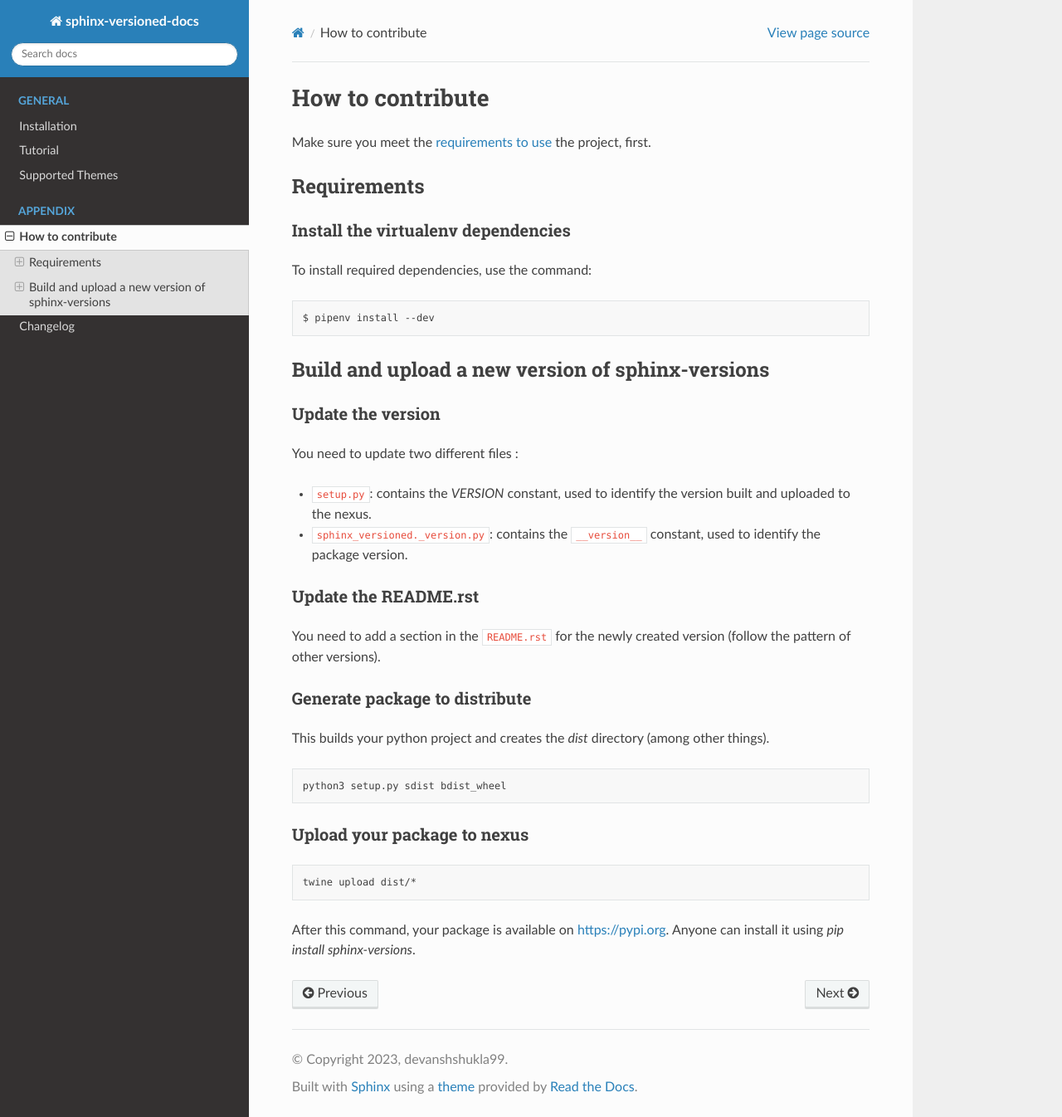
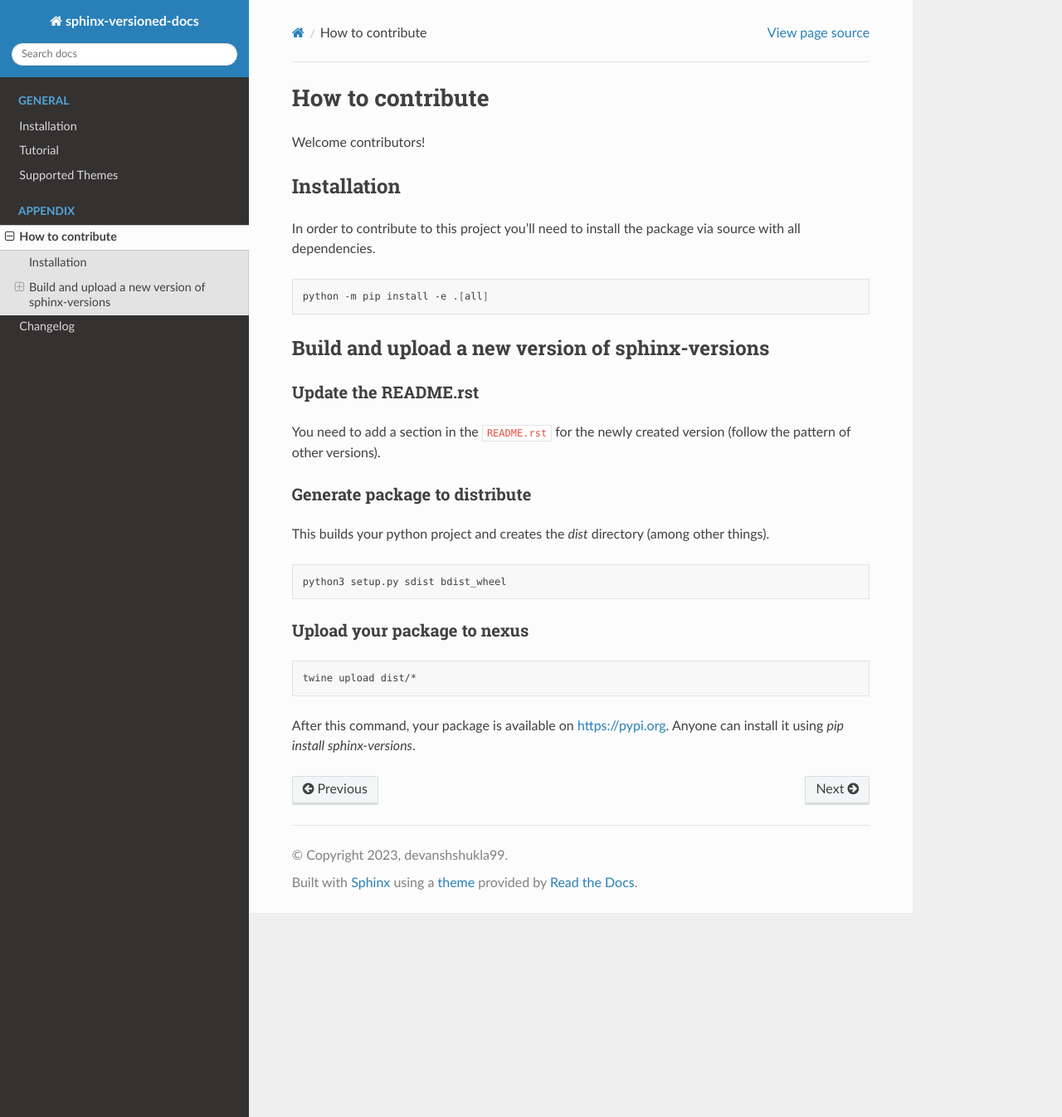
Before and after one commit to devanshshukla99/sphinx-versioned-docs, a Sphinx documentation site: the page built from docs/contributing.rst, in a window 1280 px wide and 1346 px high. Shown: the whole window at 83% size. Built offline with Sphinx 7.4.7 and the Read the Docs theme 2.0.0, drawn with Linux system fonts in a browser that asks for light colours.

Commit message:
fix some refs

```diff
--- a/README.rst
+++ b/README.rst
@@ -18,7 +18,8 @@
     sphinx-versioned --help
     sphinx-versioned build --help
 
-.. |build| image:: https://github.com/devanshshukla99/pytest-remote-response/actions/workflows/main.yml/badge.svg
+.. |build| image:: https://github.com/devanshshukla99/sphinx-versioned-docs/actions/workflows/main.yml/badge.svg
+    :alt: CI
 
 .. |codestyle| image:: https://img.shields.io/badge/code%20style-black-000000.svg
    :target: https://github.com/psf/black
--- a/docs/conf.py
+++ b/docs/conf.py
@@ -226,7 +226,7 @@
 #  dir menu entry, description, category)
 # texinfo_documents = [
 #     (master_doc, 'response', 'Response Documentation',
-#      author, 'response', 'Pytest plugin for mocking and capturing connection requests.',
+#      author, 'response',
 #      'Miscellaneous'),
 # ]
 
--- a/docs/contributing.rst
+++ b/docs/contributing.rst
@@ -4,31 +4,19 @@
 How to contribute
 =================
 
-Make sure you meet the :ref:`requirements to use <requirements-to-use>` the project, first.
+Welcome contributors!
 
-Requirements
+Installation
 ============
 
-Install the virtualenv dependencies
------------------------------------
+In order to contribute to this project you'll need to install the package via source with all dependencies.
 
-To install required dependencies, use the command:
+.. code:: bash
 
-.. code-block:: shell
-
-   $ pipenv install --dev
+   python -m pip install -e .[all]
 
 Build and upload a new version of sphinx-versions
 =================================================
-
-Update the version
-------------------
-
-You need to update two different files :
-
-* ``setup.py``: contains the `VERSION` constant, used to identify the version built and uploaded to the nexus.
-* ``sphinx_versioned._version.py``: contains the ``__version__`` constant, used to identify the package version.
-
 
 Update the README.rst
 ---------------------
--- a/docs/install.rst
+++ b/docs/install.rst
@@ -14,8 +14,8 @@
 
 .. code-block:: console
 
-    $ git clone https://github.com/devanshshukla99/pytest-remote-response
-    $ cd pytest-remote-response
+    $ git clone https://github.com/devanshshukla99/sphinx-versioned-docs
+    $ cd sphinx-versioned-docs
     $ pip install .
 
 
```
Also changed, not shown: docs/index.rst (+4 -17 lines).
